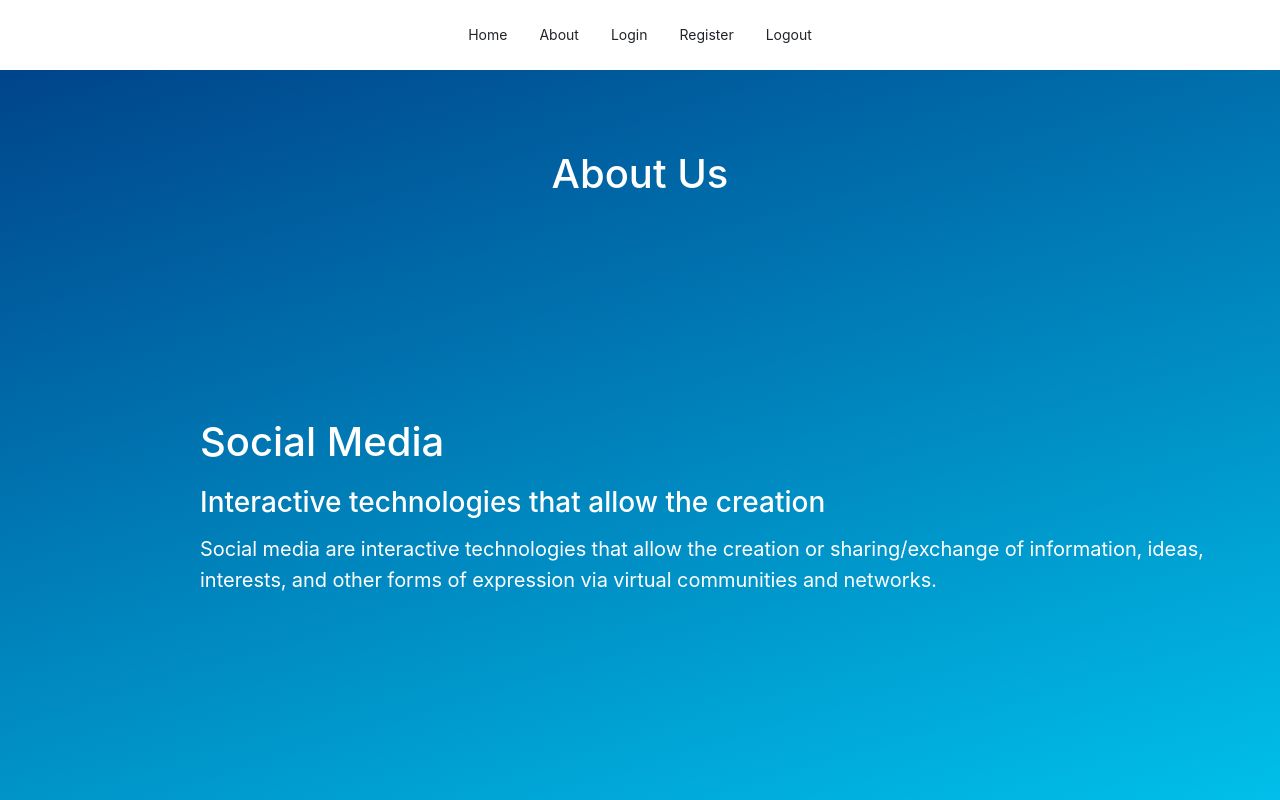
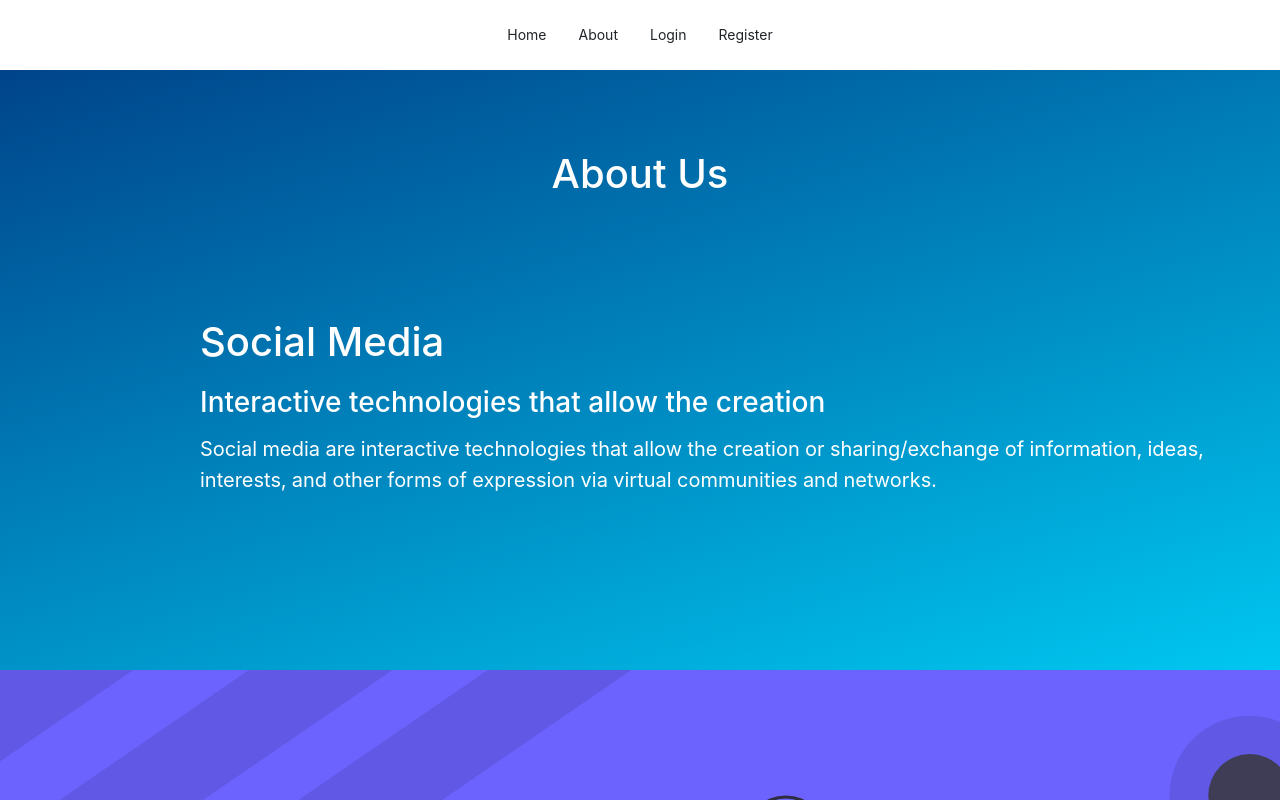
Before and after one commit to mohiandipta/social-media-clientSide-MERN, a Next.js app: page /about in a window 1280 px wide. Shown: the top 800 px of the page. Built offline with nearby package versions, Linux system fonts and the light colour scheme.

Commit message:
conditional nav link added for showing login only when you logged-in

```diff
--- a/components/Nav.js
+++ b/components/Nav.js
@@ -27,6 +27,11 @@ const Nav = () => {
                 <a className="nav-link text-dark">About</a>
             </Link>
 
+            {/* conditional nav links */}
+            {state !== null ? (
+                <a onClick={logout} className="nav-link text-dark" > Logout</a >
+            ) : (
+                <>
                     <Link href="/login">
                         <a className="nav-link text-dark">Login</a>
                     </Link>
@@ -34,9 +39,8 @@ const Nav = () => {
                     <Link href="/register">
                         <a className="nav-link text-dark">Register</a>
                     </Link>
-
-
-            <a onClick={logout} className="nav-link text-dark" > Logout</a >
+                </>
+            )}
         </nav >
     );
 }
--- a/public/css/style.css
+++ b/public/css/style.css
@@ -37,14 +37,14 @@ form{
 
 
 .about-banner{
-    height: 800px;
+    height: 600px;
     background: rgb(2, 0, 36);
     background: linear-gradient(163deg, rgba(2, 0, 36, 1) 0%, rgba(0, 68, 139, 1) 0%, rgba(0, 199, 240, 1) 100%);
 }
 
 .about-text {
     position: absolute;
-    margin-top: 200px;
+    margin-top: 100px;
     margin-left: 100px;
 }
 
```
Lines whose indentation alone changed are shown as unchanged.
